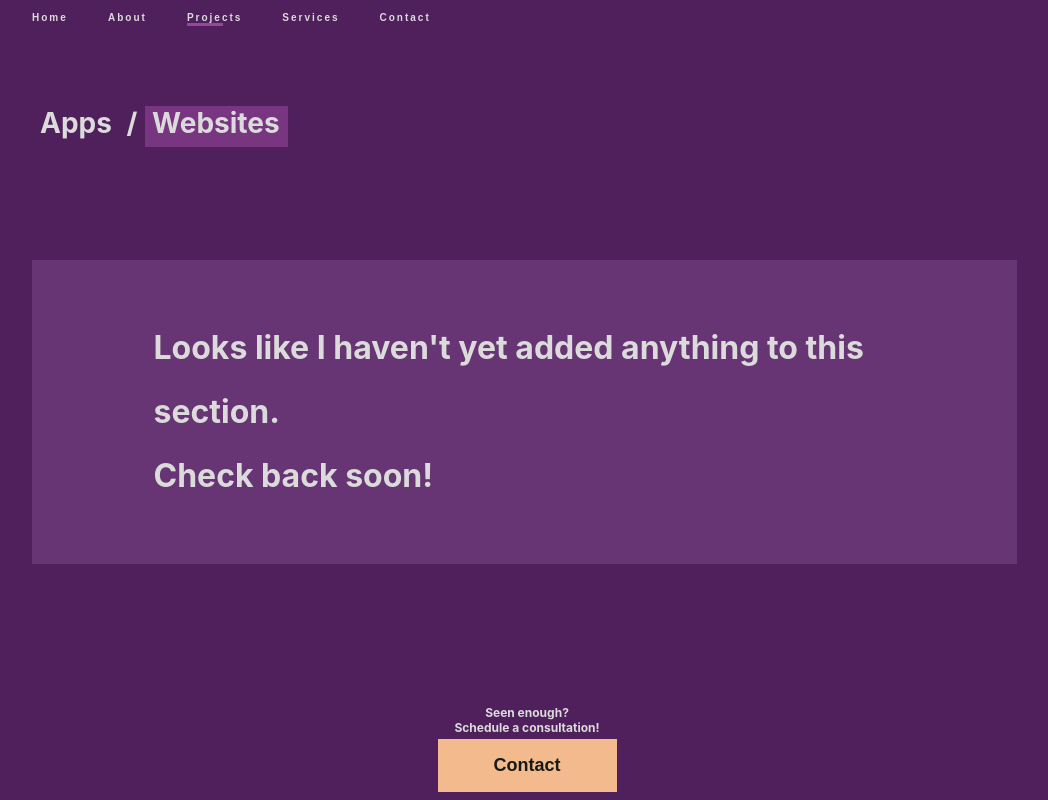
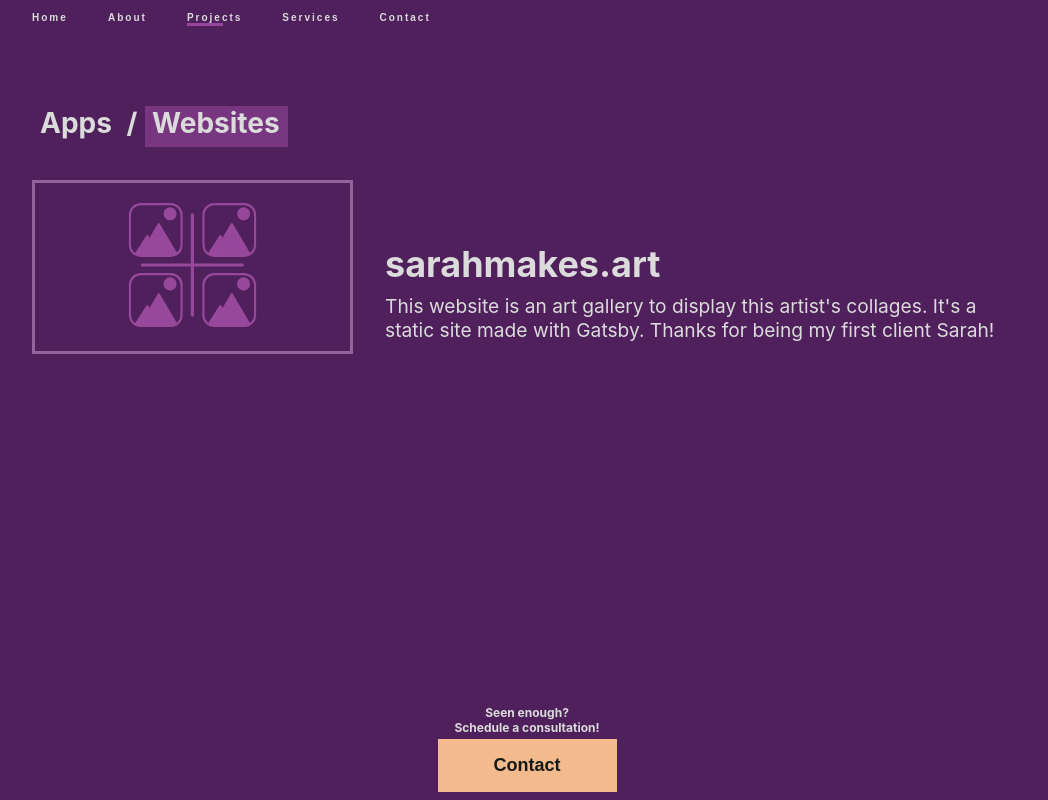
Before and after one commit to sagehogue/nextportfolio, a Next.js app: page /projects in a window 1280 px wide. Both pictures are taken after a click on the element "Websites". Shown: the whole page, without its empty margins (113-1161 px from the left). Built offline with nearby package versions, Linux system fonts and the light colour scheme; a web font is replaced by a local one.

Commit message:
added sarah's website to websites category

```diff
--- a/pages/index.js
+++ b/pages/index.js
@@ -88,6 +88,7 @@ const Spacer = styled.div`
 
 const Frame = styled.div`
   margin: 0 auto 0 auto;
+  padding-bottom: 7px;
 `;
 
 const Columnizer = styled.div`
--- a/pages/projects.js
+++ b/pages/projects.js
@@ -12,6 +12,7 @@ import styles from "../styles/Pages/about.module.css";
 import styled from "styled-components";
 
 import Ghosty from "../public/Ghosty-surprise.svg";
+import GalleryIcon from "../public/image-gallery-icon-fixed.svg";
 
 const ContentHeading = styled.h1`
   font-size: 1.75rem;
@@ -139,6 +140,9 @@ const Description = styled.p`
 `;
 const Icon = styled(Image)`
   cursor: pointer;
+  & img {
+    color: var(--color-7) !important;
+  }
 `;
 
 const IconWindow = styled.div`
@@ -219,7 +223,15 @@ export default function Projects() {
       url: "/",
     },
   ];
-  const websites = [];
+  const websites = [
+    {
+      icon: GalleryIcon,
+      name: "sarahmakes.art",
+      description:
+        "This website is an art gallery to display this artist's collages. It's a static site made with Gatsby. Thanks for being my first client Sarah!",
+      url: "https://sarahmakes.art/",
+    },
+  ];
 
   const AppList = apps.map((app) => {
     return (
@@ -243,9 +255,9 @@ export default function Projects() {
     return (
       <Entry>
         <IconWindow>
-          <Link href={site.url}>
+          <a href={site.url} target="_blank">
             <Icon src={site.icon} layout="intrinsic" height={135} width={300} />
-          </Link>
+          </a>
         </IconWindow>
         <TextContent>
           <Link href={site.url}>
```
Also changed, not shown: public/image-gallery-icon-fixed.svg (added).
